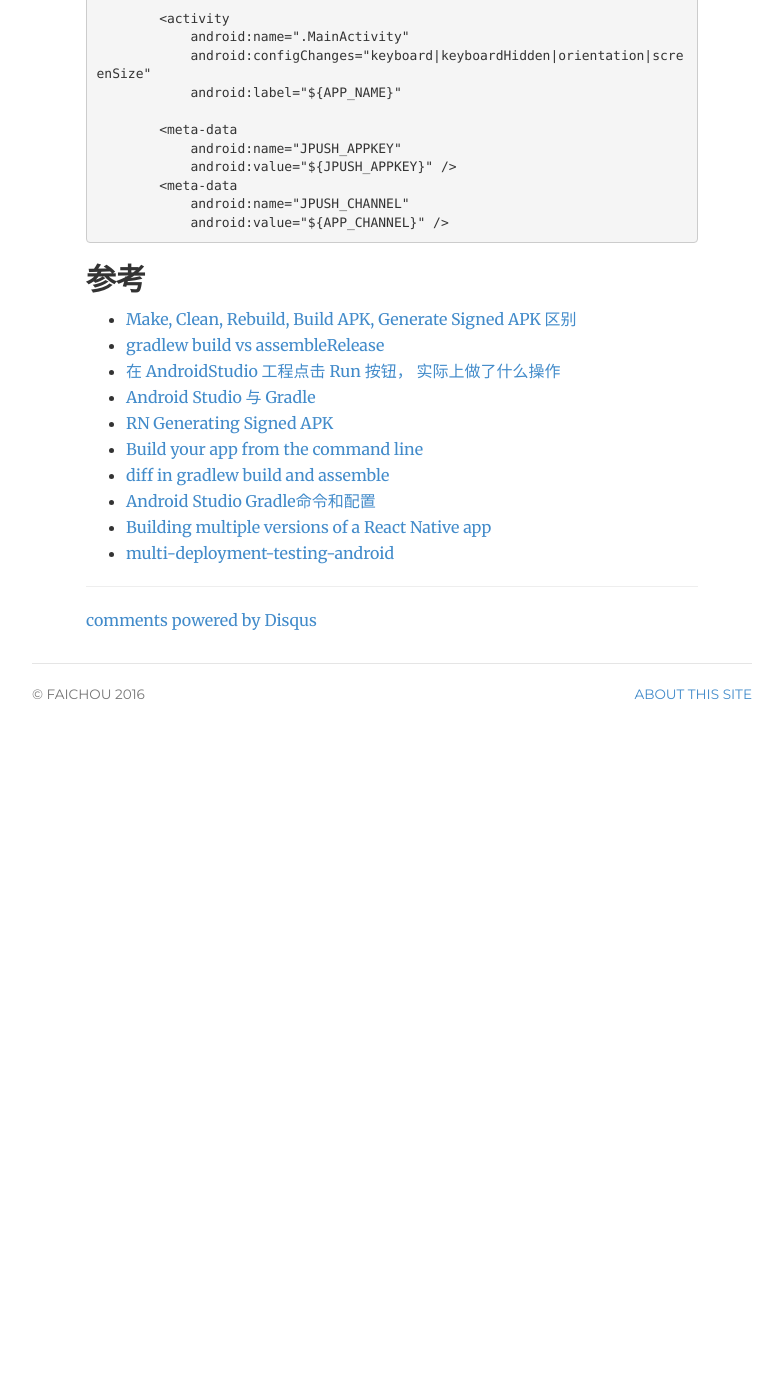
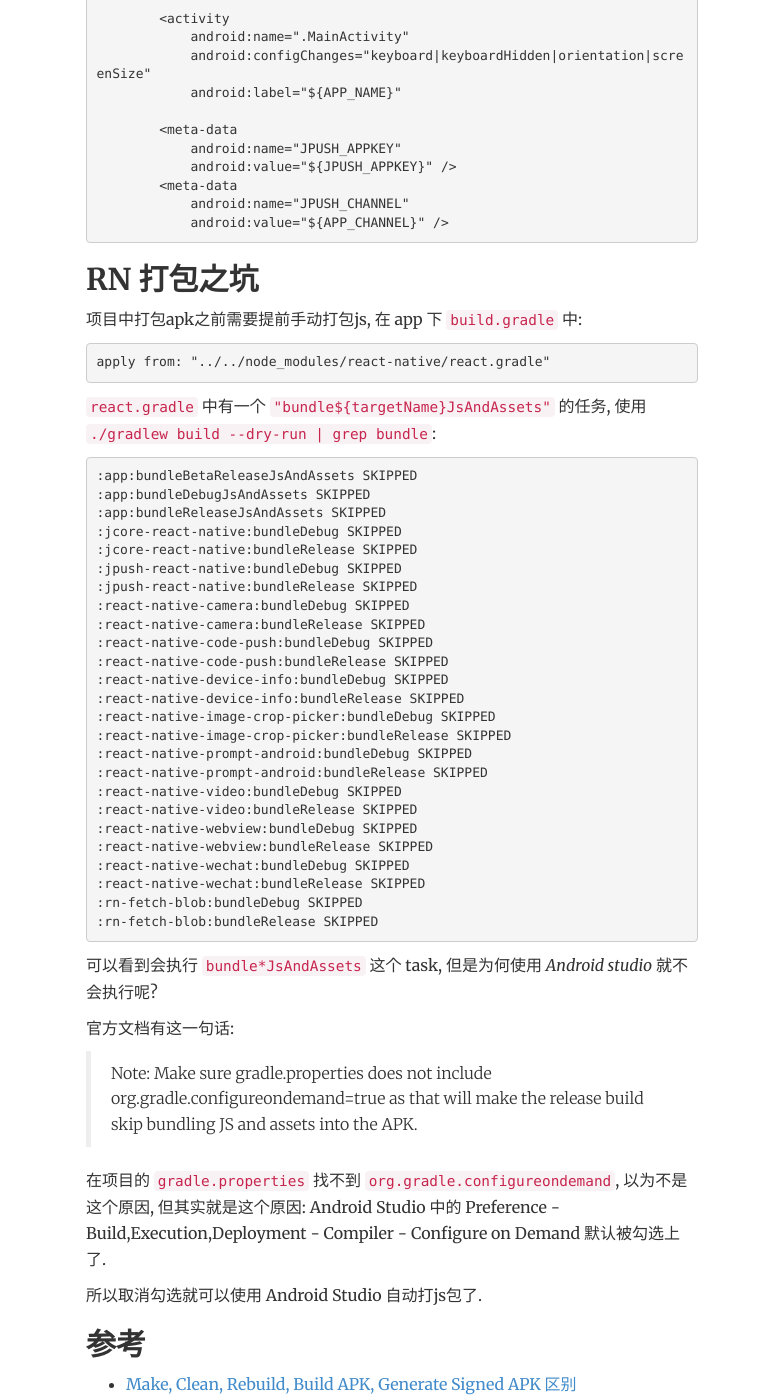
Before and after one commit to FaiChou/faichou.github.io, a Jekyll site: the page built from _posts/2018-11-28-安卓打包.md, in a window 1280 px wide and 1400 px high, scrolled down 6849 px. Shown: the whole window, without its empty margins (248-1031 px from the left). Built offline with Jekyll 4.4.1, drawn with Linux system fonts in a browser that asks for light colours; comment, search, counter and statistics services are not loaded; before the commit the page ends 7605 px from its top, so only the background shows below that; some of the changed text lies outside the part shown.

Commit message:
1. add more detail on GCP 2. fix android RN bundle js

````diff
--- a/_posts/2018-11-28-安卓打包.md
+++ b/_posts/2018-11-28-安卓打包.md
@@ -357,6 +357,56 @@ new CodePush(BuildConfig.CODEPUSH_KEY,getApplicationContext(),BuildConfig.DEBUG)
 ```
 
 
+## RN 打包之坑
+
+项目中打包apk之前需要提前手动打包js, 在 app 下 `build.gradle` 中:
+
+```
+apply from: "../../node_modules/react-native/react.gradle"
+```
+
+`react.gradle` 中有一个 `"bundle${targetName}JsAndAssets"` 的任务, 使用 `./gradlew build --dry-run | grep bundle`:
+
+```
+:app:bundleBetaReleaseJsAndAssets SKIPPED
+:app:bundleDebugJsAndAssets SKIPPED
+:app:bundleReleaseJsAndAssets SKIPPED
+:jcore-react-native:bundleDebug SKIPPED
+:jcore-react-native:bundleRelease SKIPPED
+:jpush-react-native:bundleDebug SKIPPED
+:jpush-react-native:bundleRelease SKIPPED
+:react-native-camera:bundleDebug SKIPPED
+:react-native-camera:bundleRelease SKIPPED
+:react-native-code-push:bundleDebug SKIPPED
+:react-native-code-push:bundleRelease SKIPPED
+:react-native-device-info:bundleDebug SKIPPED
+:react-native-device-info:bundleRelease SKIPPED
+:react-native-image-crop-picker:bundleDebug SKIPPED
+:react-native-image-crop-picker:bundleRelease SKIPPED
+:react-native-prompt-android:bundleDebug SKIPPED
+:react-native-prompt-android:bundleRelease SKIPPED
+:react-native-video:bundleDebug SKIPPED
+:react-native-video:bundleRelease SKIPPED
+:react-native-webview:bundleDebug SKIPPED
+:react-native-webview:bundleRelease SKIPPED
+:react-native-wechat:bundleDebug SKIPPED
+:react-native-wechat:bundleRelease SKIPPED
+:rn-fetch-blob:bundleDebug SKIPPED
+:rn-fetch-blob:bundleRelease SKIPPED
+```
+
+可以看到会执行 `bundle*JsAndAssets` 这个 task, 但是为何使用 *Android studio* 就不会执行呢?
+
+官方文档有这一句话:
+
+> Note: Make sure gradle.properties does not include org.gradle.configureondemand=true as that will make the release build skip bundling JS and assets into the APK.
+
+
+在项目的 `gradle.properties` 找不到 `org.gradle.configureondemand`, 以为不是这个原因, 但其实就是这个原因: Android Studio 中的 Preference - Build,Execution,Deployment - Compiler - Configure on Demand 默认被勾选上了.
+
+所以取消勾选就可以使用 Android Studio 自动打js包了.
+
+
 
 
 
@@ -372,3 +422,4 @@ new CodePush(BuildConfig.CODEPUSH_KEY,getApplicationContext(),BuildConfig.DEBUG)
 - [Android Studio Gradle命令和配置](https://www.jianshu.com/p/0d4e79aa850c)
 - [Building multiple versions of a React Native app](https://medium.com/@ywongcode/building-multiple-versions-of-a-react-native-app-4361252ddde5)
 - [multi-deployment-testing-android](https://github.com/Microsoft/react-native-code-push/blob/master/docs/multi-deployment-testing-android.md)
+- [why android studio skip bundle js](https://github.com/facebook/react-native/issues/9612#issuecomment-284431070)
````
Also changed, not shown: _posts/2018-10-16-架设一架谷歌小飞机.md (+4 -2 lines).
